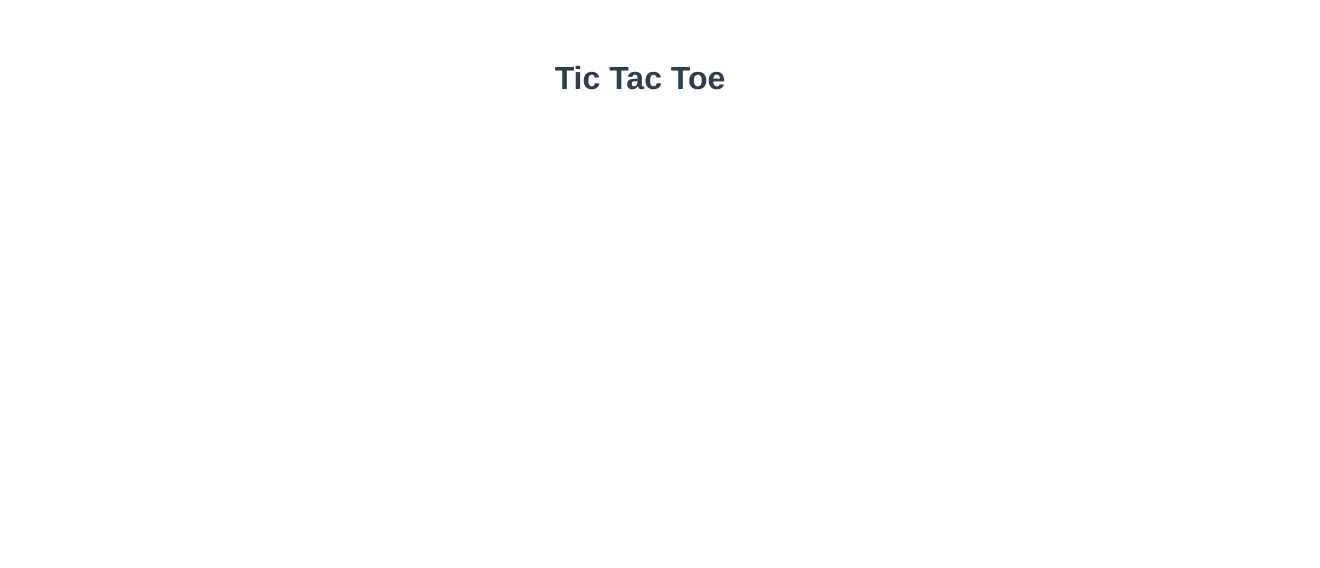
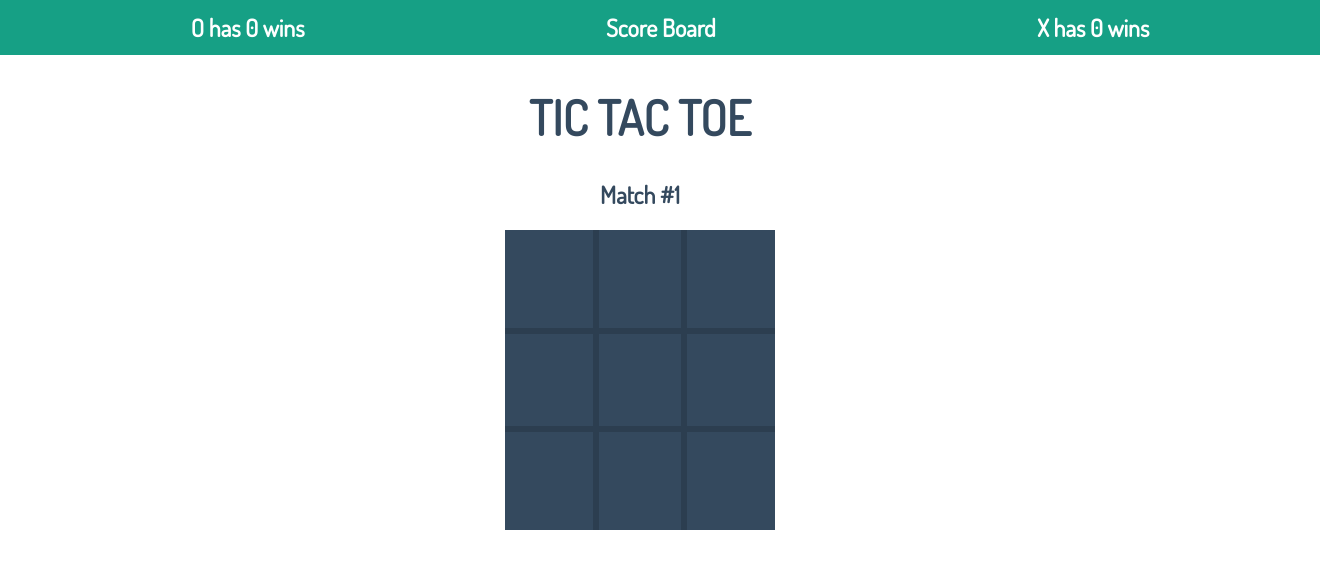
Before and after one commit to checktravis/ttt-game, a Vue app: page / in a window 1280 px wide. Shown: the top 568 px of the page, 1320 px wide, since content can reach past the window. Built offline with nearby package versions, Linux system fonts and the light colour scheme.

Commit message:
added layout elements

```diff
--- a/src/App.vue
+++ b/src/App.vue
@@ -1,9 +1,17 @@
 <template>
-  <div id="app">
-    <div id="details">
-      <h1>Tic Tac Toe</h1>
+  <div>
+    <div class="scoreBoard">
+      <span>O has {{ wins.O }} wins</span>
+      <h2>Score Board</h2>
+      <span>X has {{ wins.X }} wins</span>
     </div>
-    <grid></grid>
+    <div id="app">
+      <div id="details">
+        <h1>Tic Tac Toe</h1>
+        <h2>Match #{{ matches + 1 }}</h2>
+      </div>
+      <grid></grid>
+    </div>
   </div>
 </template>
 
@@ -14,17 +22,83 @@ export default {
   name: 'app',
   components: {
     Grid
+  },
+  data () {
+    return {
+      matches: 0,
+      wins: {
+        O: 0,
+        X: 0
+      }
+    }
   }
 }
 </script>
 
 <style lang="scss">
-#app {
-  font-family: 'Avenir', Helvetica, Arial, sans-serif;
+body {
+  background-color: #fff;
+  color: #fff;
+  font-family: 'Dosis', Helvetica, sans-serif;
   -webkit-font-smoothing: antialiased;
   -moz-osx-font-smoothing: grayscale;
   text-align: center;
-  color: #2c3e50;
-  margin-top: 60px;
+  margin: 0px;
 }
+
+#app {
+  margin: 0 auto;
+  max-width: 270px;
+  color: #34495e;
+}
+
+h1 {
+  text-transform: uppercase;
+  font-weight: bold;
+  font-size: 3em;
+}
+
+.restart {
+  background-color: #e74c3c;
+  color: #fff;
+  border: 0px;
+  border-bottom-left-radius: 10px;
+  border-bottom-right-radius: 10px;
+  font-family: 'Dosis', Helvetica, sans-serif;
+  font-size: 1.4em;
+  font-weight: bold;
+  margin: 0px;
+  padding: 15px;
+  width: 100%;
+}
+
+.restart:hover {
+  background-color: #c0392b;
+  cursor: pointer;
+}
+
+.scoreBoard {
+  display: flex;
+  flex-direction: row;
+  justify-content: space-around;
+  align-items: center;
+  width: 100%;
+  height: 15px;
+  background-color: #16a085;
+  box-shadow: 10px solid #fff;
+  padding: 20px;
+  overflow-x: none;
+}
+
+.scoreBoard h2 {
+  margin: 0px;
+}
+
+.scoreBoard span {
+  float: right;
+  font-size: 1.5em;
+  font-weight: bold;
+  margin-left: 20px;
+}
+
 </style>
--- /dev/null
+++ b/src/components/cell.vue
@@ -0,0 +1,60 @@
+<template>
+  <td class="cell">{{ mark }}</td>
+</template>
+
+<script>
+export default {
+  name: 'Cell',
+  props: {
+    msg: String
+  },
+  data () {
+    return {
+      // enables the player to place a mark
+      frozen: false,
+
+      // holds either X or O to be displayed in the td
+      mark: ''
+    }
+  }
+}
+</script>
+
+<!-- Add "scoped" attribute to limit CSS to this component only -->
+<style scoped lang="scss">
+.cell {
+  width: 33.333%;
+  height: 90px;
+  border: 6px solid #2c3e50;
+  font-size: 3.5em;
+  font-family: 'Gochi Hand', sans-serif;
+}
+
+.cell:hover {
+    background-color: #7f8c8d;
+}
+
+.cell::after {
+  content: '';
+  display: block;
+}
+
+.cell:first-of-type {
+  border-left-color: transparent;
+  border-top-color: transparent;
+}
+
+.cell:nth-of-type(2) {
+  border-top-color: transparent;
+}
+
+.cell:nth-of-type(3) {
+  border-right-color: transparent;
+  border-top-color: transparent;
+}
+
+tr:nth-of-type(3) .cell {
+  border-bottom-color: transparent;
+}
+
+</style>
--- a/src/components/grid.vue
+++ b/src/components/grid.vue
@@ -1,17 +1,98 @@
 <template>
+  <table class="grid">
+    <tr>
+      <cell name="1"></cell>
+      <cell name="2"></cell>
+      <cell name="3"></cell>
+    </tr>
+    <tr>
+      <cell name="4"></cell>
+      <cell name="5"></cell>
+      <cell name="6"></cell>
+    </tr>
+    <tr>
+      <cell name="7"></cell>
+      <cell name="8"></cell>
+      <cell name="9"></cell>
+    </tr>
+  </table>
 
 </template>
 
 <script>
+import Cell from './cell.vue'
+
 export default {
   name: 'Grid',
+  components: {
+    Cell
+  },
   props: {
     msg: String
+  },
+  data () {
+    return {
+      // can be O or X
+      activePlayer: 'O',
+      // maintains the status of the game: turn or win or draw
+      gameStatus: 'turn',
+
+      gameStatusMessage: `O's turn`,
+      // status color is used as background color in the status bar
+      // it can hold the name of either of the following CSS classes
+      // statusTurn (default) is yellow for a turn
+        // statusWin is green for a win
+        // statusDraw is purple for a draw
+      gameStatusColor: 'statusTurn',
+      // no. of moves played by both players in a single game (max = 9)
+      moves: 0,
+      // stores the placement of X and O in cells by their cell number
+      cells: {
+          1: '', 2: '', 3: '',
+          4: '', 5: '', 6: '',
+          7: '', 8: '', 9: ''
+      },
+      // contains all (8) possible winning conditions
+      winConditions: [
+          [1, 2, 3], [4, 5, 6], [7, 8, 9], // rows
+          [1, 4, 7], [2, 5, 8],    [3, 6, 9], // columns
+          [1, 5, 9], [3, 5, 7]             // diagonals
+      ],
+    }
   }
 }
 </script>
 
 <!-- Add "scoped" attribute to limit CSS to this component only -->
 <style scoped lang="scss">
+.grid {
+  background-color: #34495e;
+  color: #fff;
+  width: 100%;
+  border-collapse: collapse;
+}
+
+.gameStatus {
+  margin: 0px;
+  padding: 15px;
+  border-top-left-radius: 20px;
+  border-top-right-radius: 20px;
+  background-color: #f1c40f;
+  color: #fff;
+  font-size: 1.4em;
+  font-weight: bold;
+}
+
+.statusTurn {
+    background-color: #f1c40f;
+}
+
+.statusWin {
+    background-color: #2ecc71;
+}
+
+.statusDraw {
+    background-color: #9b59b6;
+}
 
 </style>
```
